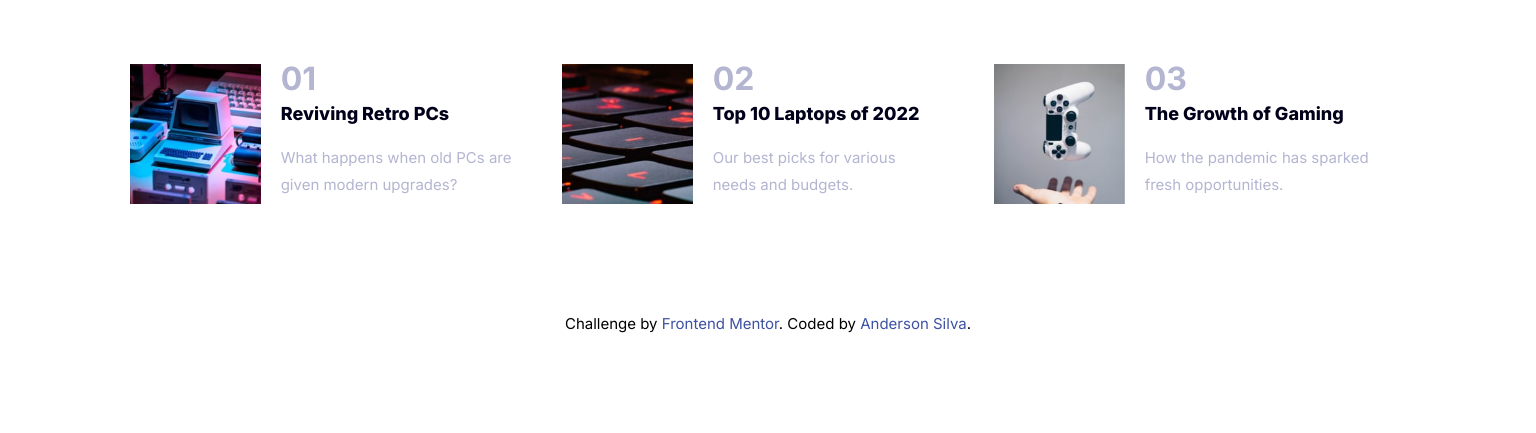
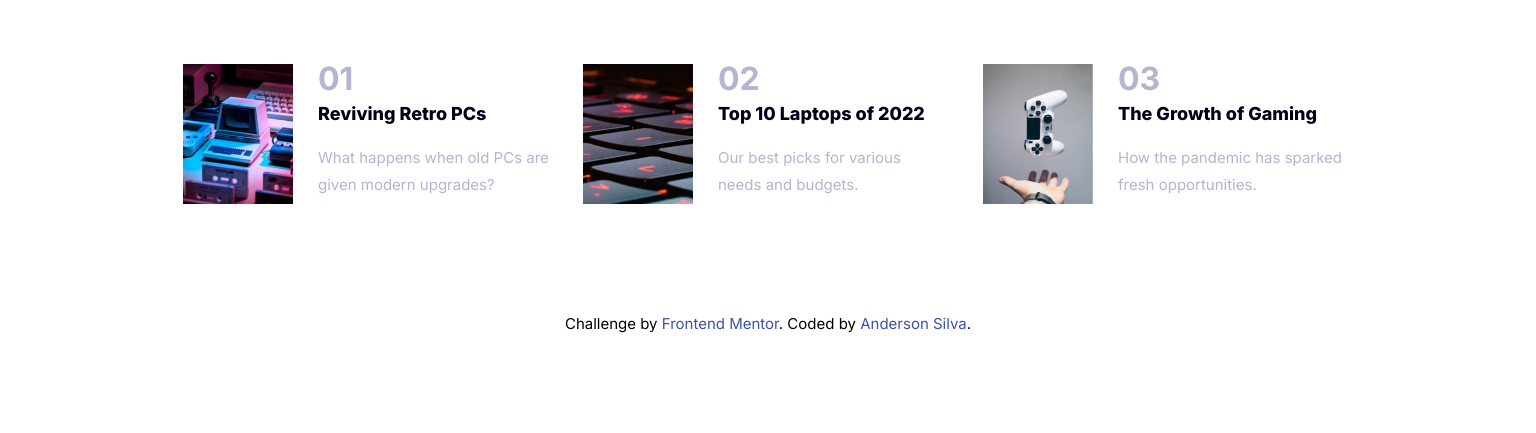
Before and after one commit to devspidersilva/news-homepage-main, a plain HTML site: page index.html in a window 1536 px wide. Shown: the part 747-1180 px from the top of the page. Drawn offline with Linux system fonts and the light colour scheme.

Commit message:
largura maxima nos media queries

```diff
--- a/assets/css/style.css
+++ b/assets/css/style.css
@@ -10,6 +10,7 @@
 *{
     margin: 0;
     padding: 0;
+    box-sizing: border-box;
 }
 
 html{
@@ -32,7 +33,9 @@ ul li{
 
 /*---------GENERIC CLASSES---------*/
 .container{
+
     padding: 2rem;
+    margin: 0 auto;
 }
 
 .flex{
@@ -99,6 +102,7 @@ ul li{
     color: var(--color-dark-blue);
     font-size: 1.5rem;
 }
+
 
 .check-menu:checked~.menu .menu-list-position{
     display: block;
@@ -252,7 +256,7 @@ ul li{
     flex: 1 1 30rem;
     height: 14rem;
     background-position: center ;
-    background-size: cover;
+    background-size: contain;
     background-repeat: no-repeat;
 }
 
@@ -316,6 +320,7 @@ ul li{
 
     /*----- CONTAINER -----*/
     .container{
+        max-width: 800px;
         padding: 5rem 7rem;
     }
 
@@ -379,6 +384,7 @@ ul li{
 
     /*----- CONTAINER -----*/
     .container{
+        max-width: 1024px;
         padding: 7rem 9rem;
     }
 
@@ -460,6 +466,7 @@ ul li{
 
     /*----- CONTAINER -----*/
     .container{
+        max-width: 1280px;
         padding: 7rem 9rem;
     }
 
@@ -522,6 +529,11 @@ ul li{
 }
 
 @media (min-width: 1366px){
+
+    .container{
+        max-width: 1366px;
+    }
+
     .content-bottom_list-item:nth-child(2) p{
         width: 80%;
     }
@@ -531,6 +543,7 @@ ul li{
 
     /*----- CONTAINER -----*/
     .container{
+        max-width: 1440px;
         padding: 10rem 13rem;
     }
 
```
